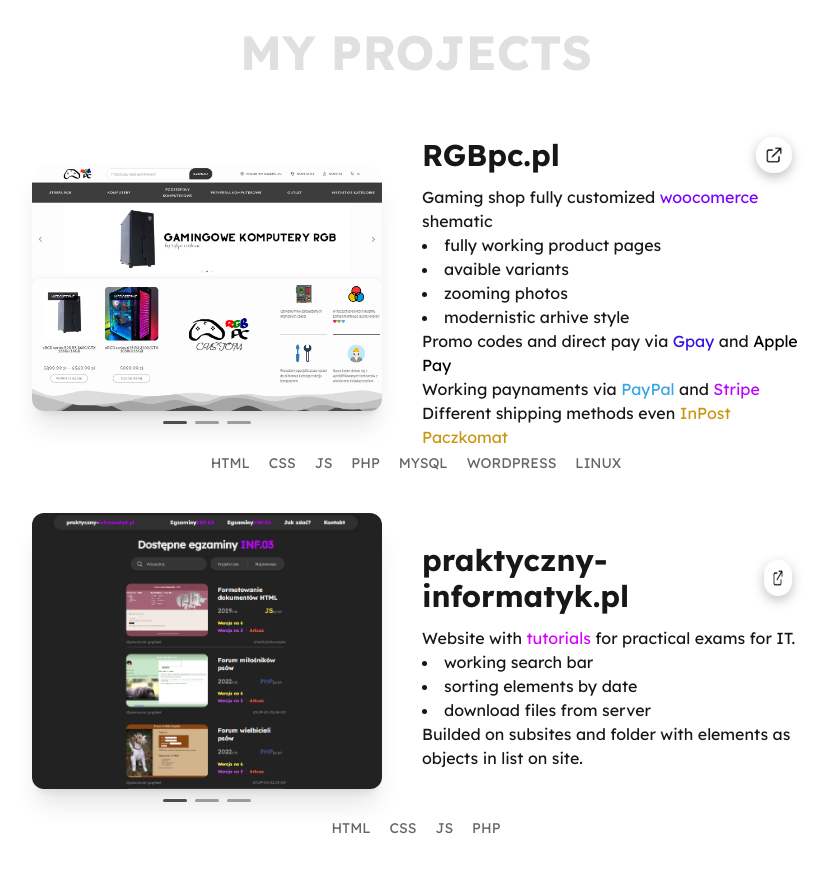
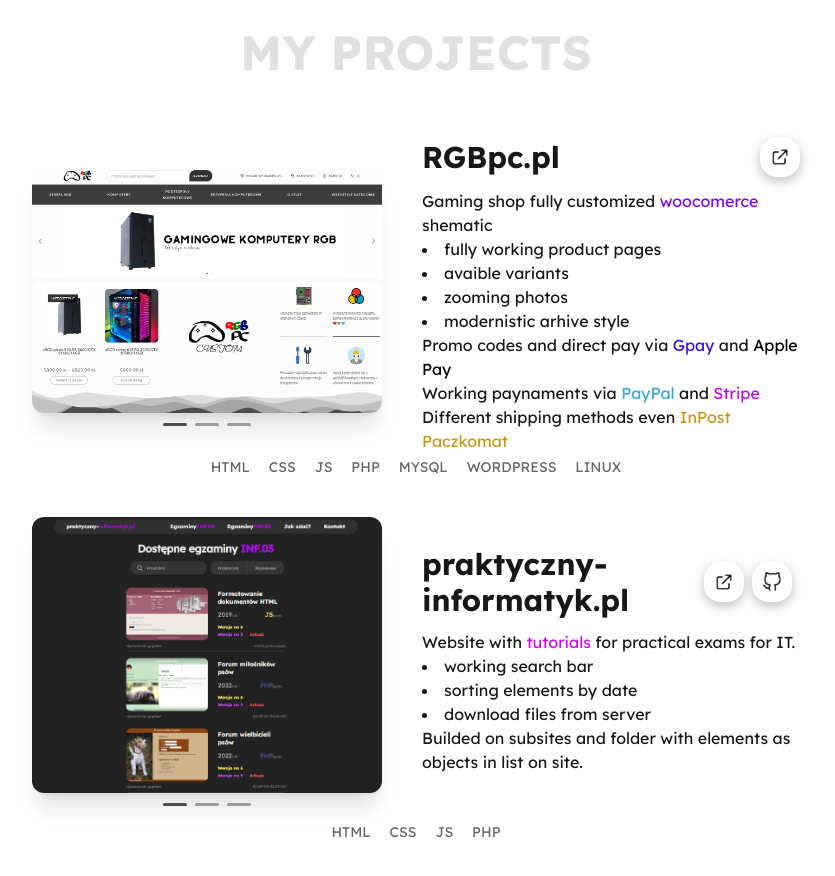
Before and after one commit to gugisek/portfolio-next, a Next.js app: page / in a window 1280 px wide. Shown: the part 3700-4576 px from the top of the page, without its empty margins (224-1059 px from the left). Built offline with nearby package versions, Linux system fonts and the light colour scheme.

Commit message:
Fix buttons in post

```diff
--- a/components/post.tsx
+++ b/components/post.tsx
@@ -54,12 +54,12 @@ export default function post({name, description, link, github, image1, image2, i
                   {name}
                   <span className='flex flex-row'>
                     {link && (
-                    <a href={link} className="btnMini flex items-center justify-center p-2 mx-2" target='_blank'>
+                    <a href={link} className="btnMini flex items-center justify-center min-w-[40px] min-h-[40px]" target='_blank'>
                       <img src="img/buttons/website.png" alt="website icon" className='w-[20px] h-[20px]'/>
                     </a>
                     )}
                     {github && (
-                    <a href={github} className="btnMini flex items-center justify-center p-2 mx-2" target='_blank'>
+                    <a href={github} className="btnMini flex items-center justify-center mx-2 min-w-[40px] min-h-[40px]" target='_blank'>
                       <img src="img/buttons/github.png" alt="github icon" className='w-[20px] h-[20px]'/>
                     </a>
                     )}
--- a/components/works.tsx
+++ b/components/works.tsx
@@ -23,7 +23,7 @@ export default function works({}: Props) {
     name: 'praktyczny-informatyk.pl',
     description: "<p>                Website with <span style='color: #d800ff'>tutorials</span> for practical exams for IT.            </p>                <li>working search bar</li>                <li>sorting elements by date</li>                <li>download files from server</li>            <p>                Builded on subsites and folder with elements as objects in list on site.            </p>",
     link: 'https://www.praktyczny-informatyk.pl',
-    github: '',
+    github: 'https://github.com/gugisek/praktyczny-informatyk.pl',
     image1: 'praktyczny-informatyk.pl.png',
     image2: 'praktyczny-informatyk.pl2.png',
     image3: 'praktyczny-informatyk.pl3.png',
```
